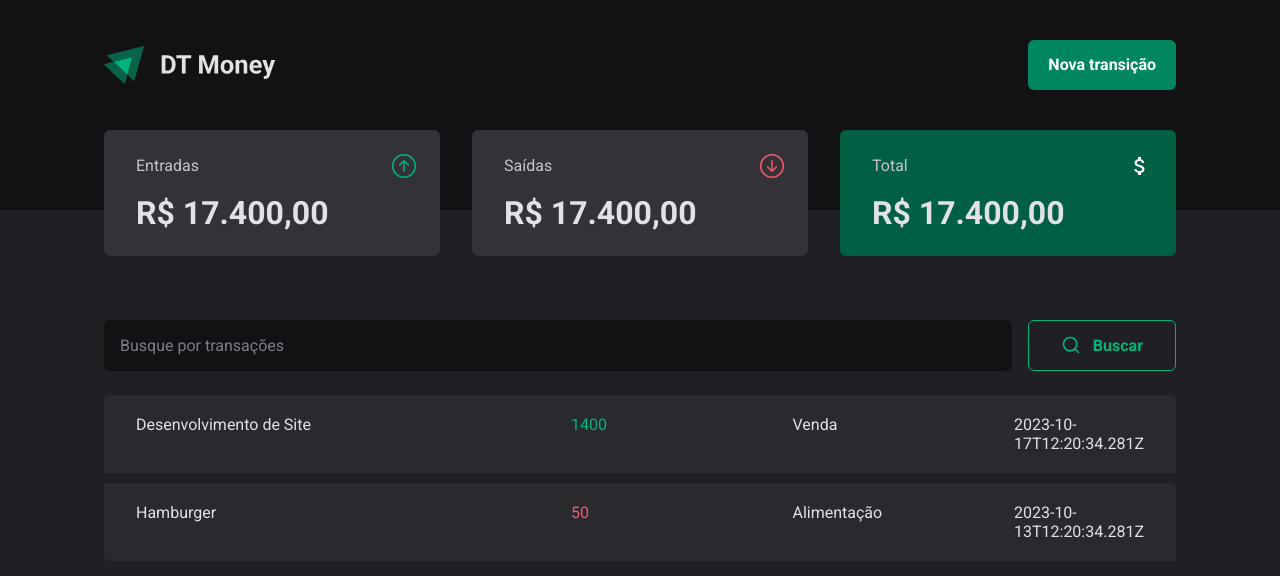
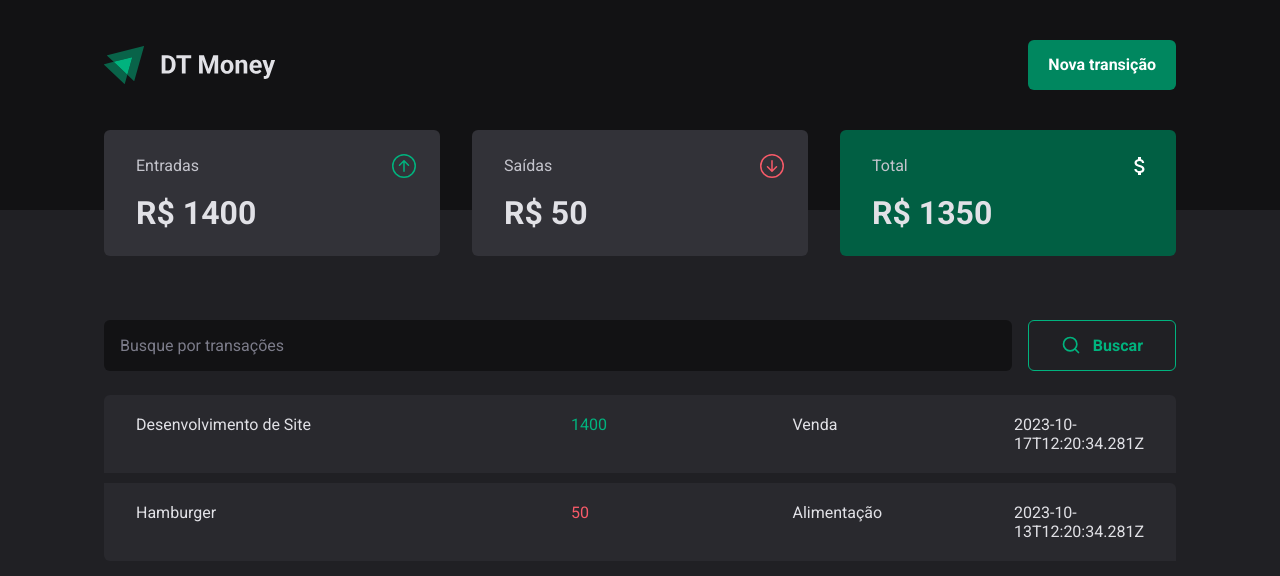
Before and after one commit to rebecaCaroba/FinanControl, a React (Vite) app: page / in a window 1280 px wide. Shown: the top 576 px of the page. Built offline with nearby package versions, Linux system fonts and the light colour scheme; data requests are answered from the project's data file.

Commit message:
Calculando resumo de transações

```diff
--- a/src/components/Summary/index.tsx
+++ b/src/components/Summary/index.tsx
@@ -6,7 +6,21 @@
 
 export function Summary(){
     const { transactions } = useContext(TransactionsContext)
-    console.log(transactions)
+
+    const summary = transactions.reduce(
+    (acc, transaction) => {
+        if(transaction.type === 'income'){
+            acc.income += transaction.price
+            acc.total += transaction.price
+        }else {
+            acc.outcome += transaction.price
+            acc.total -= transaction.price
+        }
+
+        return acc
+     },
+      {income: 0, outcome: 0, total: 0}
+    )
 
     return (
         <SummaryContainer>
@@ -15,21 +29,21 @@
                     <span>Entradas</span>
                     <BsArrowUpCircle color='#00B37E' size={24} />
                 </header>
-                <strong>R$ 17.400,00</strong>
+                <strong>R$ {summary.income}</strong>
             </SummaryCard>
             <SummaryCard>
                 <header>
                     <span>Saídas</span>
                     <BsArrowDownCircle color='#F75A68' size={24} />
                 </header>
-                <strong>R$ 17.400,00</strong>
+                <strong>R$ {summary.outcome}</strong>
             </SummaryCard>
             <SummaryCard variany="green">
                 <header>
                     <span>Total</span>
                     <MdAttachMoney color='#fff' size={24}  />
                 </header>
-                <strong>R$ 17.400,00</strong>
+                <strong>R$ {summary.total}</strong>
             </SummaryCard>
         </SummaryContainer>
     )
--- a/src/pages/Transactions/index.tsx
+++ b/src/pages/Transactions/index.tsx
@@ -7,6 +7,7 @@
 
 export function Transactions() {
     const { transactions } = useContext(TransactionsContext)
+
     return (
         <div>
             <Header />
```
